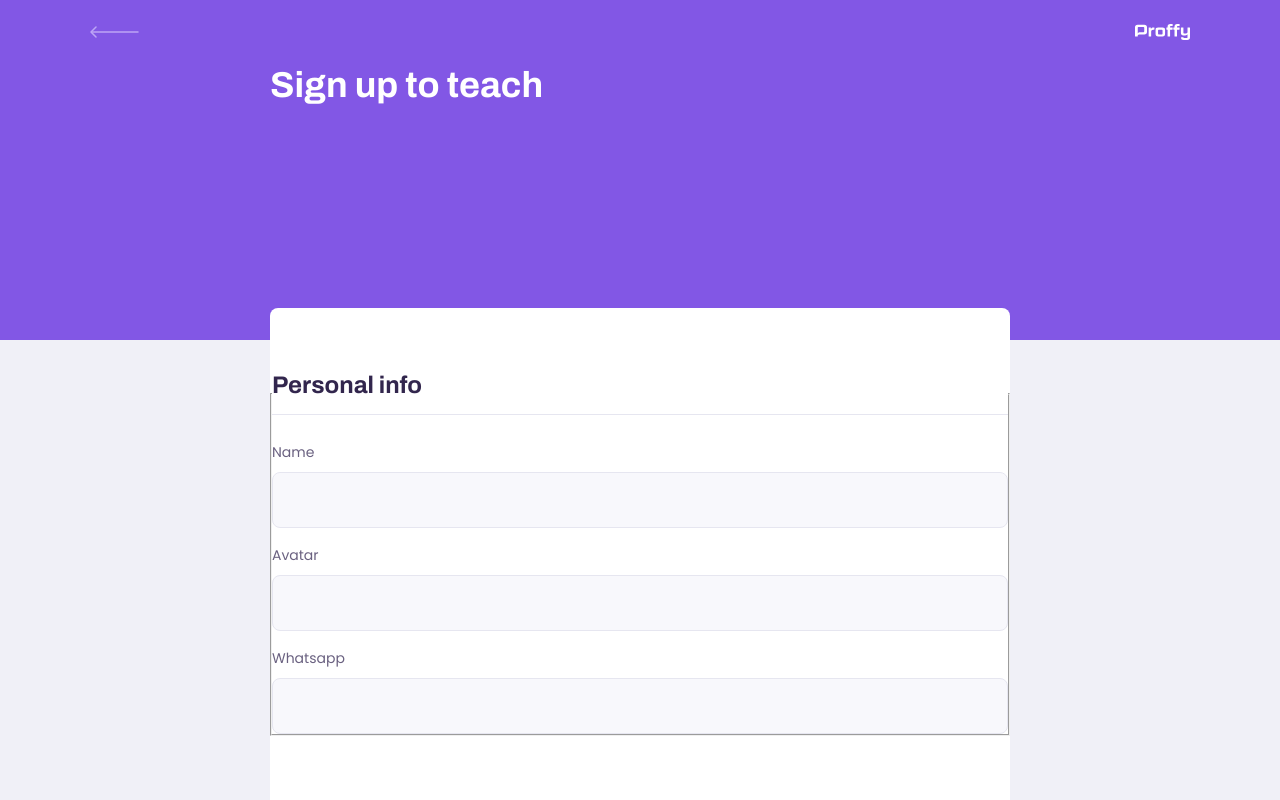
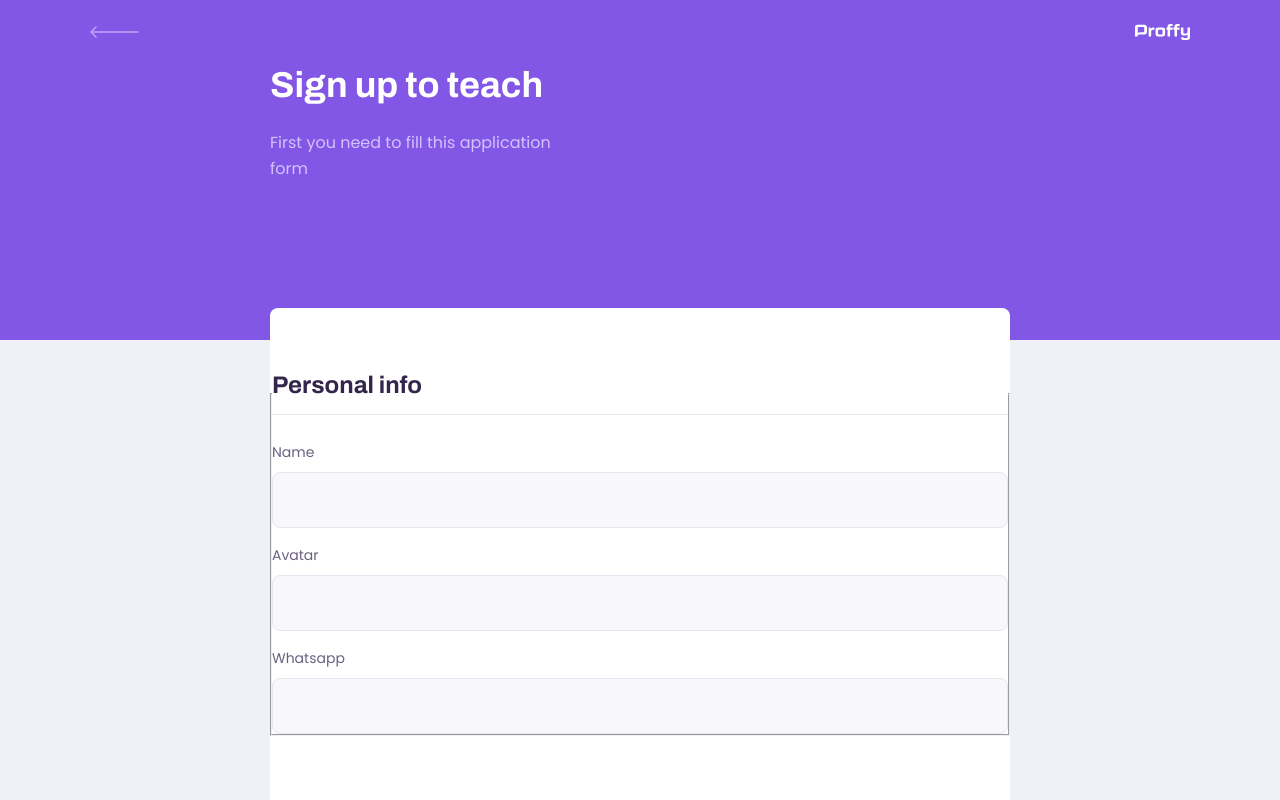
Before and after one commit to LucasGuerraCavalcante/proffy-app, a React (Create React App) app in the folder frontend-web/: page /teach in a window 1280 px wide. Shown: the top 800 px of the page. Built offline with nearby package versions, Linux system fonts and the light colour scheme.

Commit message:
page header description

```diff
--- a/frontend-web/src/components/PageHeader/index.tsx
+++ b/frontend-web/src/components/PageHeader/index.tsx
@@ -9,6 +9,7 @@
 
 interface PageHeaderProps {
     title: string;
+    description ?: string;
 };
 
 const PageHeader: React.FC<PageHeaderProps> = (props) => {
@@ -23,6 +24,8 @@
 
             <div className="header-content">
                 <strong>{props.title}</strong>
+                { props.description && <p>{props.description}</p> }
+
                 {props.children}
             </div>
         </header>
--- a/frontend-web/src/components/PageHeader/styles.css
+++ b/frontend-web/src/components/PageHeader/styles.css
@@ -40,6 +40,14 @@
     color: var(--color-title-in-primary);
 }
 
+.page-header .header-content p {
+    max-width: 30rem;
+    font-size: 1.6rem;
+    line-height: 2.6rem;
+    color: var(--color-text-in-primary);
+    margin-top: 2.4rem;
+}
+
 @media (min-width: 700px) {
     .page-header {
         height: 340px;
```
